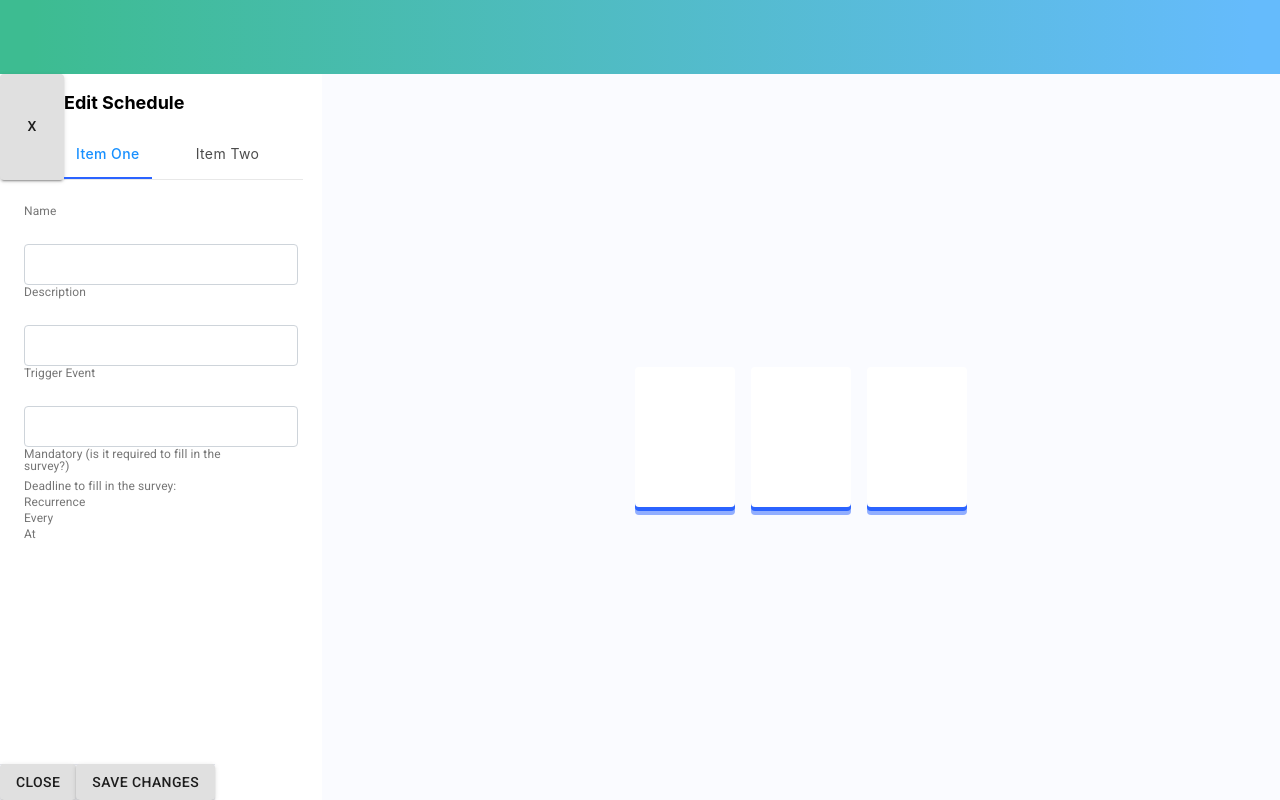
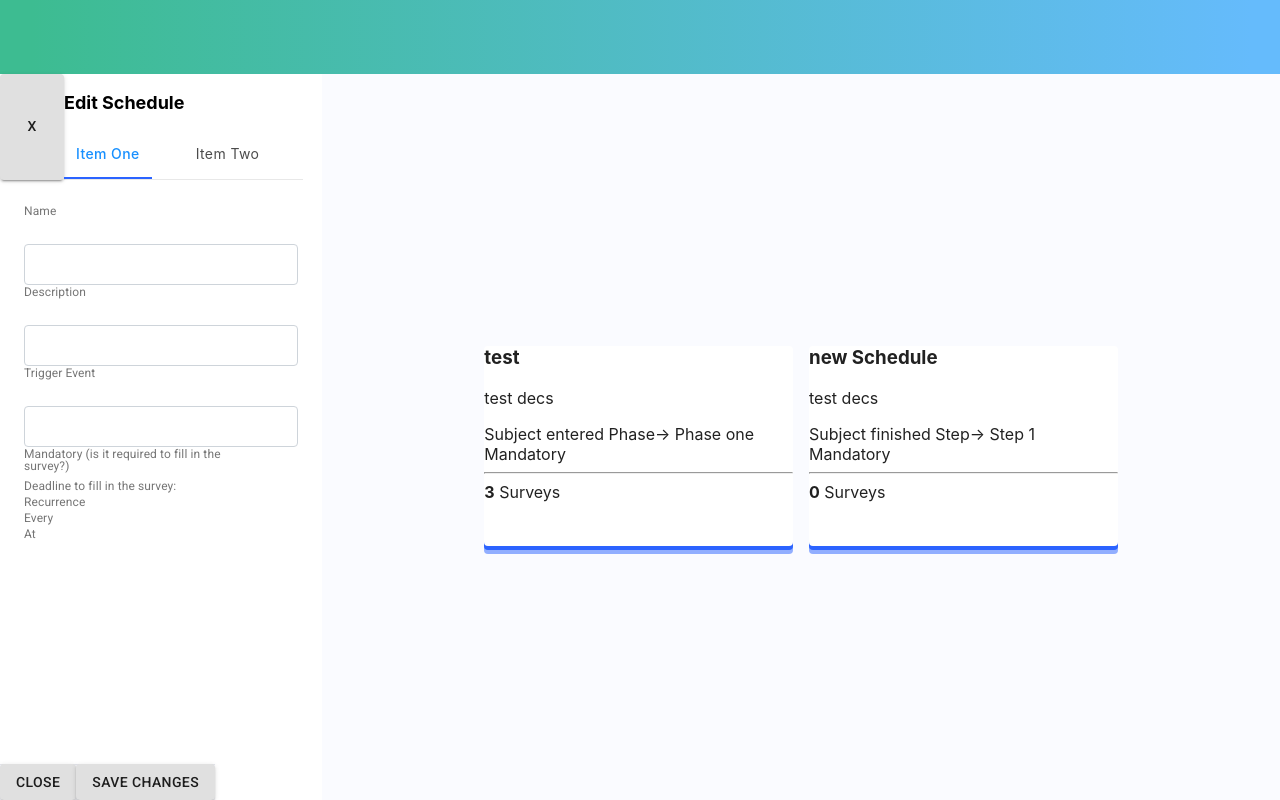
Before and after one commit to GyGaByyyTe/schedule_front, a React (Create React App) app: page / in a window 1280 px wide. Built offline with nearby package versions, Linux system fonts and the light colour scheme.

Commit message:
Add data view

```diff
--- a/src/App/mainReducer.js
+++ b/src/App/mainReducer.js
@@ -1,5 +1,46 @@
+const schedules = [
+  {
+    id: 1,
+    name: "test",
+    description: "test decs",
+    trigger: {
+      id: 1,
+      option: 1,
+    },
+    mandatory: {
+      state: true,
+      deadline: 1,
+    },
+    recurrence: {
+      state: true,
+      every: 5,
+      times: ["10:23"],
+    },
+    surveys: [1, 2, 5]
+  },
+  {
+    id: 2,
+    name: "new Schedule",
+    description: "test decs",
+    trigger: {
+      id: 2,
+      option: 1,
+    },
+    mandatory: {
+      state: true,
+      deadline: 1,
+    },
+    recurrence: {
+      state: true,
+      every: 5,
+      times: ["10:23", "11:50"],
+    },
+    surveys: []
+  }
+]
+
 const initialMainReducer = {
-  schedules: [0, 1, 2],
+  schedules: schedules,
   triggers: [
     {
       id: 1,
@@ -89,3 +130,5 @@ export const mainReducer = (state = initialMainReducer, action) => {
 
 export const getMainReducer = (state) => state.mainReducer;
 export const getSchedules = (state) => getMainReducer(state).schedules;
+export const getTriggers = (state) => getMainReducer(state).triggers;
+export const getDeadlines = (state) => getMainReducer(state).deadlines;
--- a/src/ScheduleCard/index.js
+++ b/src/ScheduleCard/index.js
@@ -2,7 +2,8 @@ import React from "react";
 import Paper from "@material-ui/core/Paper";
 import {makeStyles} from "@material-ui/core/styles";
 import cn from "classnames";
-//
+import {useSelector} from "react-redux";
+import {getDeadlines, getTriggers} from "../App/mainReducer";
 
 const useStyles = makeStyles(() => ({
   root: {
@@ -15,8 +16,27 @@ const useStyles = makeStyles(() => ({
 }));
 
 const ScheduleCard = ({ item, className }) => {
-  const classes = useStyles()
-  return <Paper className={cn({ [classes.root]: true, [className]: className })}/>
+  const classes = useStyles();
+  const triggers = useSelector(getTriggers);
+  const deadlines = useSelector(getDeadlines);
+  const triggerData = triggers.find(t => t.id === item.trigger.id);
+  const triggerOption = item.trigger.option && triggerData?.select?.options?.find(t => t.id === item.trigger.option);
+  return <Paper className={cn({ [classes.root]: true, [className]: className })}>
+    <h3>
+      {item.name}
+    </h3>
+    <p>{item.description}</p>
+    <div>
+      {triggerData.name}
+      {triggerOption &&
+      <span>-> {triggerOption.name}</span>
+      }
+    </div>
+    <span>{item.mandatory.state ? "Mandatory" : "Optional"}</span>
+    <span>{item.recurrence.state}</span>
+    <hr/>
+    <div><b>{item.surveys.length}</b> Surveys</div>
+  </Paper>
 }
 
 export default ScheduleCard;
--- a/src/ScheduleList/index.js
+++ b/src/ScheduleList/index.js
@@ -9,8 +9,7 @@ const useStyles = makeStyles(() => ({
     flexGrow: 1,
   },
   paper: {
-    height: 140,
-    width: 100,
+    height: 200,
   },
 }));
 
@@ -22,9 +21,9 @@ const ScheduleList = () => {
       <Grid container className={classes.root}>
         <Grid item xs={12}>
           <Grid container justify="center" spacing={2}>
-            {data.map((value) => (
-                <Grid key={value} item>
-                  <ScheduleCard item={value} className={classes.paper}/>
+            {data.map((schedule) => (
+                <Grid key={schedule.id} item xs={4}>
+                  <ScheduleCard item={schedule} className={classes.paper}/>
                 </Grid>
             ))}
           </Grid>
```
Also changed, not shown: 1 other file (tests, documents, lock files or other folders).
